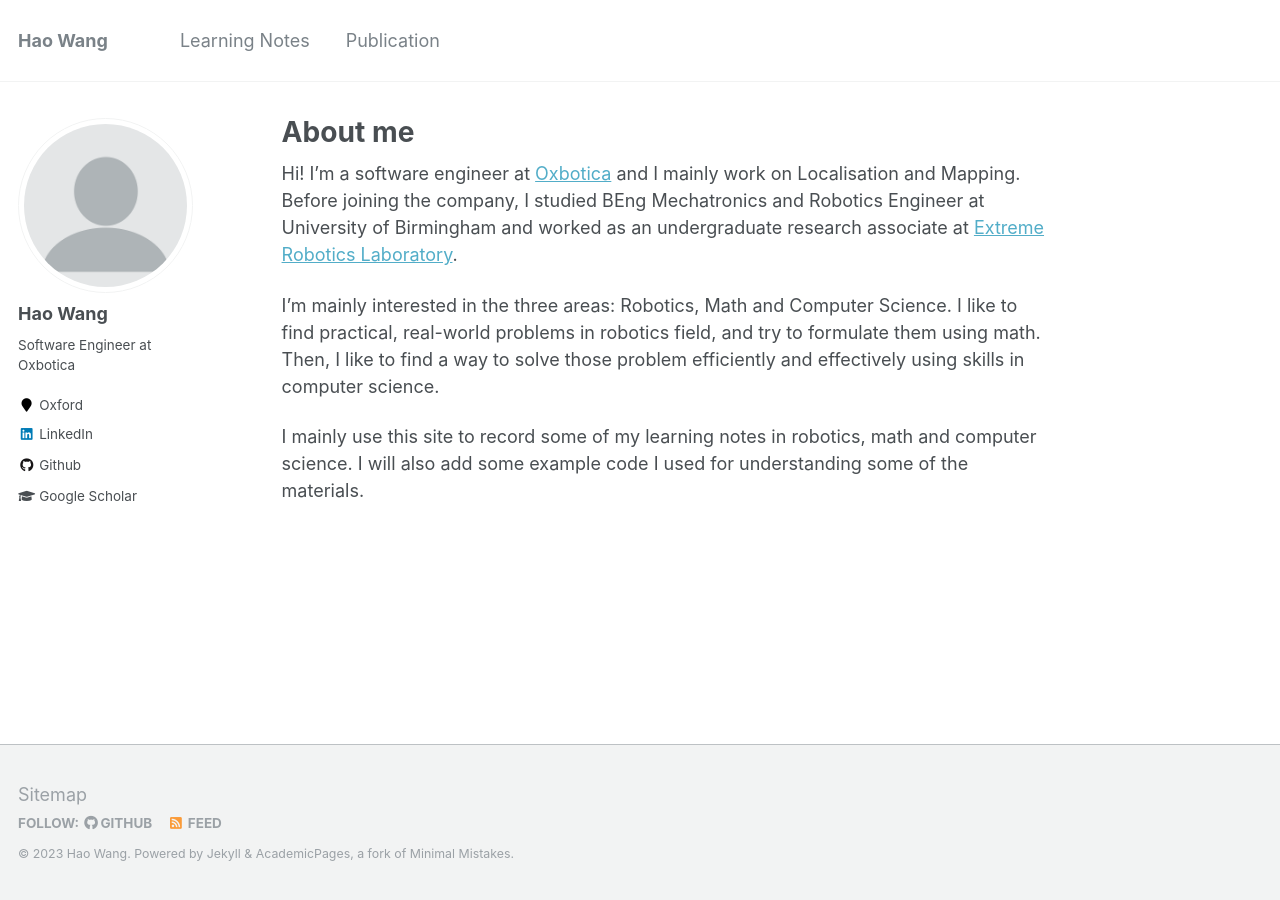
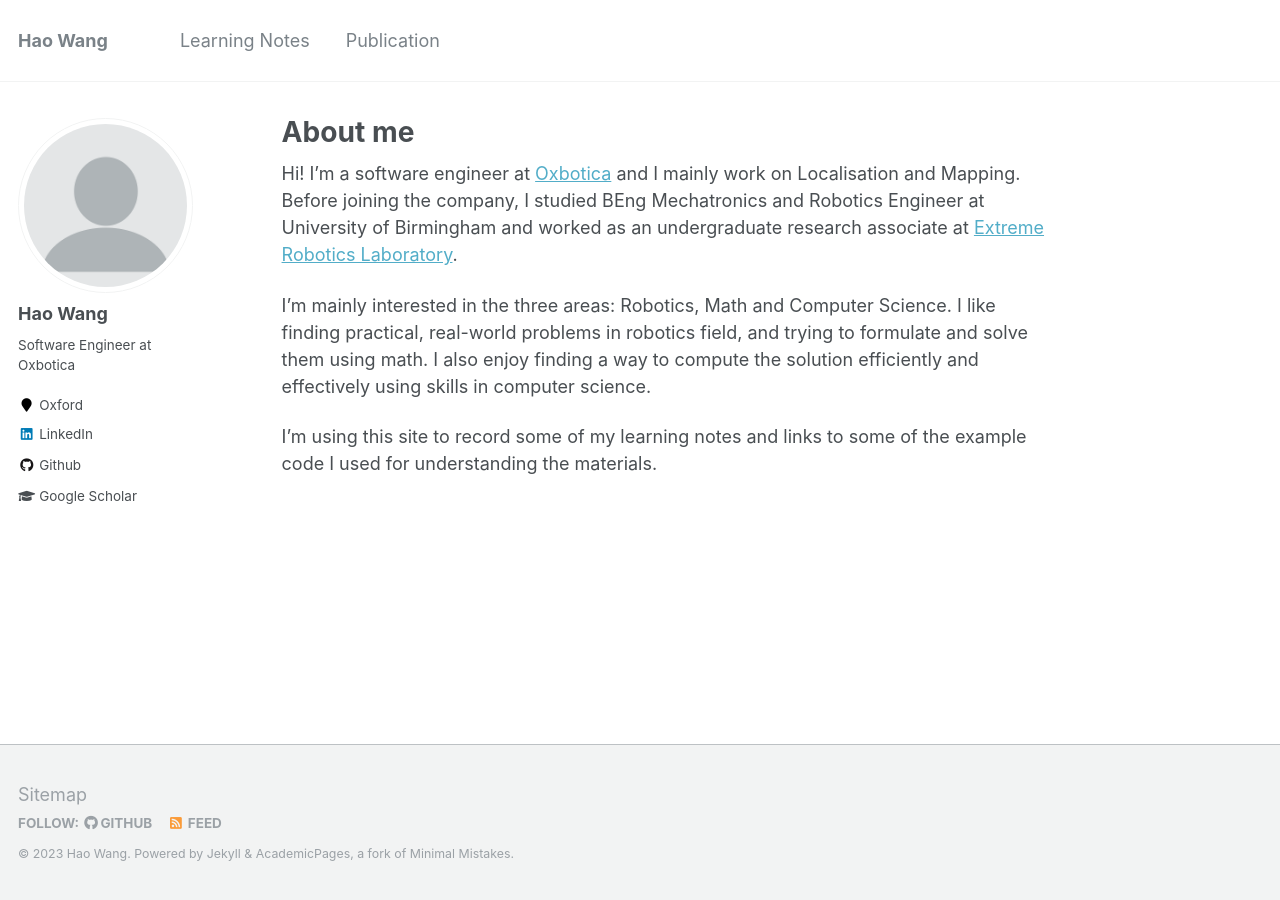
Before and after one commit to HaoWang-C/HaoWang-C.github.io, a Jekyll site: the page built from _pages/about.md, in a window 1280 px wide. Built offline with Jekyll 4.4.1, drawn with Linux system fonts in a browser that asks for light colours.

Commit message:
Update about.md

```diff
--- a/_pages/about.md
+++ b/_pages/about.md
@@ -10,6 +10,6 @@ redirect_from:
 
 Hi! I'm a software engineer at [Oxbotica](https://www.oxbotica.com/) and I mainly work on Localisation and Mapping. Before joining the company, I studied BEng Mechatronics and Robotics Engineer at University of Birmingham and worked as an undergraduate research associate at [Extreme Robotics Laboratory](https://www.linkedin.com/company/extreme-robotics-lab/).
 
-I'm mainly interested in the three areas: Robotics, Math and Computer Science. I like to find practical, real-world problems in robotics field, and try to formulate them using math. Then, I like to find a way to solve those problem efficiently and effectively using skills in computer science.
+I'm mainly interested in the three areas: Robotics, Math and Computer Science. I like finding practical, real-world problems in robotics field, and trying to formulate and solve them using math. I also enjoy finding a way to compute the solution efficiently and effectively using skills in computer science.
 
-I mainly use this site to record some of my learning notes in robotics, math and computer science. I will also add some example code I used for understanding some of the materials.
+I'm using this site to record some of my learning notes and links to some of the example code I used for understanding the materials.
```
